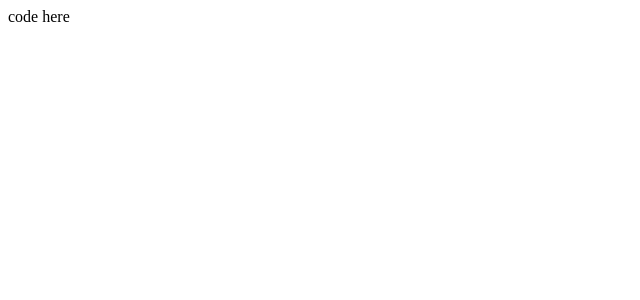
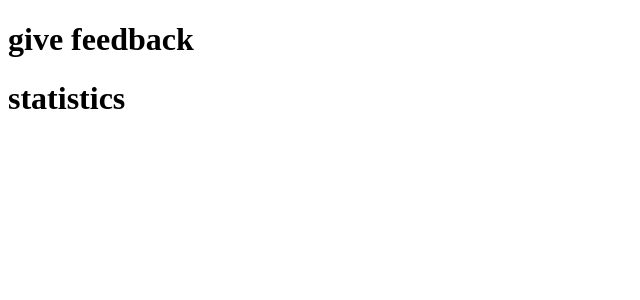
Before and after one commit to tkimhong/Full-Stack-Open, a React (Vite) app in the folder part1/unicafe/: page / in a window 1280 px wide. Shown: the top 300 px of the page, without its empty margins (0-640 px from the left). Built offline with nearby package versions, Linux system fonts and the light colour scheme.

Commit message:
Add headers for button and statistics

```diff
--- a/part1/unicafe/src/App.jsx
+++ b/part1/unicafe/src/App.jsx
@@ -6,7 +6,14 @@ const App = () => {
   const [neutral, setNeutral] = useState(0);
   const [bad, setBad] = useState(0);
 
-  return <div>code here</div>;
+  return (
+    <>
+      <h1>give feedback</h1>
+      {/* buttons */}
+      <h1>statistics</h1>
+      {/* good, neutral, bad */}
+    </>
+  );
 };
 
 export default App;
```
